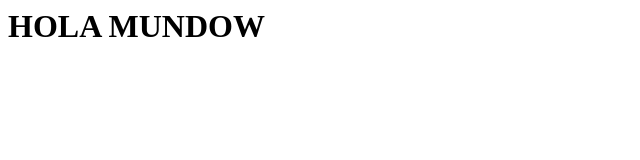
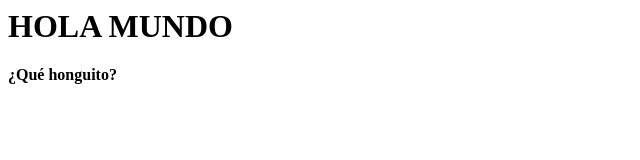
Before and after one commit to Marianaruizp/backend, a plain HTML site: page index.html in a window 1280 px wide. Shown: the whole page, without its empty margins (0-640 px from the left). Drawn offline with Linux system fonts and the light colour scheme.

Commit message:
cambios en una rama

```diff
--- a/index.html
+++ b/index.html
@@ -1 +1,2 @@
-<h1>HOLA MUNDOW</h1>
+<h1>HOLA MUNDO</h1>
+<h4>¿Qué honguito?</h4>
```
